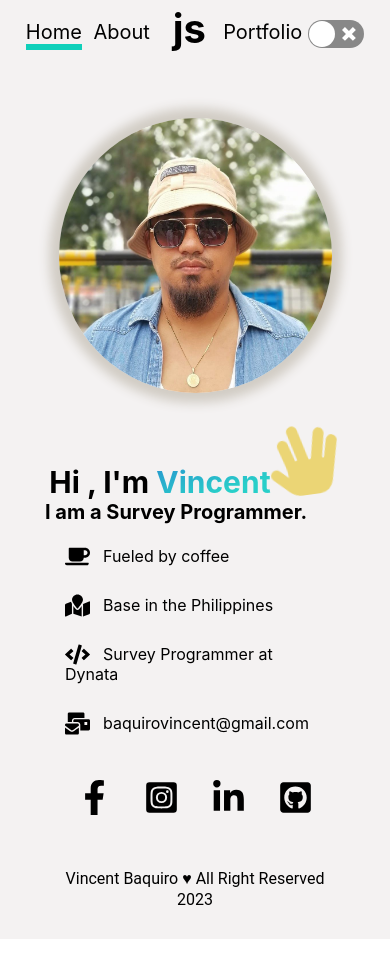
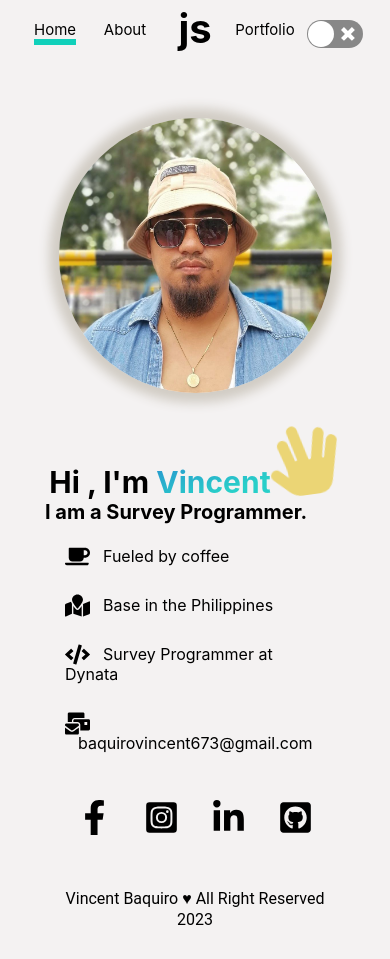
Before and after one commit to babyAnyd/porfoliobaks.github.io, a React (Create React App) app: page / in a window 390 px wide. Built offline with nearby package versions, Linux system fonts and the light colour scheme.

Commit message:
update homepage details

```diff
--- a/package.json
+++ b/package.json
@@ -16,6 +16,7 @@
     "react-router-dom": "^6.8.1",
     "react-scripts": "5.0.1",
     "react-switch": "^7.0.0",
+    "rimraf": "^5.0.1",
     "web-vitals": "^2.1.4"
   },
   "scripts": {
--- a/src/Pages/Home.js
+++ b/src/Pages/Home.js
@@ -64,7 +64,7 @@ export const Homes = () => {
                 <span>
                   <FaMailBulk id="info-icons" size="25px" />
                 </span>
-                <span id="info-text">baquirovincent@gmail.com</span>
+                <span id="info-text">baquirovincent673@gmail.com</span>
               </li>
             </ul>
             <div className="media-ref">
--- a/src/Styles/main.css
+++ b/src/Styles/main.css
@@ -46,6 +46,11 @@ nav ul li a {
   text-decoration: none;
   font-size: 20px;
   color: black;
+}
+@media (max-width: 462px) {
+  nav ul li a {
+    font-size: 15px;
+  }
 }
 
 .menu-hover:hover {
--- a/src/Styles/page_layout/_home.scss
+++ b/src/Styles/page_layout/_home.scss
@@ -46,6 +46,9 @@ nav ul li a {
   text-decoration: none;
   font-size: 20px;
   color:black;
+  @include for-sm-phone {
+    font-size: 15px;
+  }
 
 }
 
```
Also changed, not shown: src/Components/NavBar.js (+9 -0 lines), 2 other files (tests, documents, lock files or other folders).
